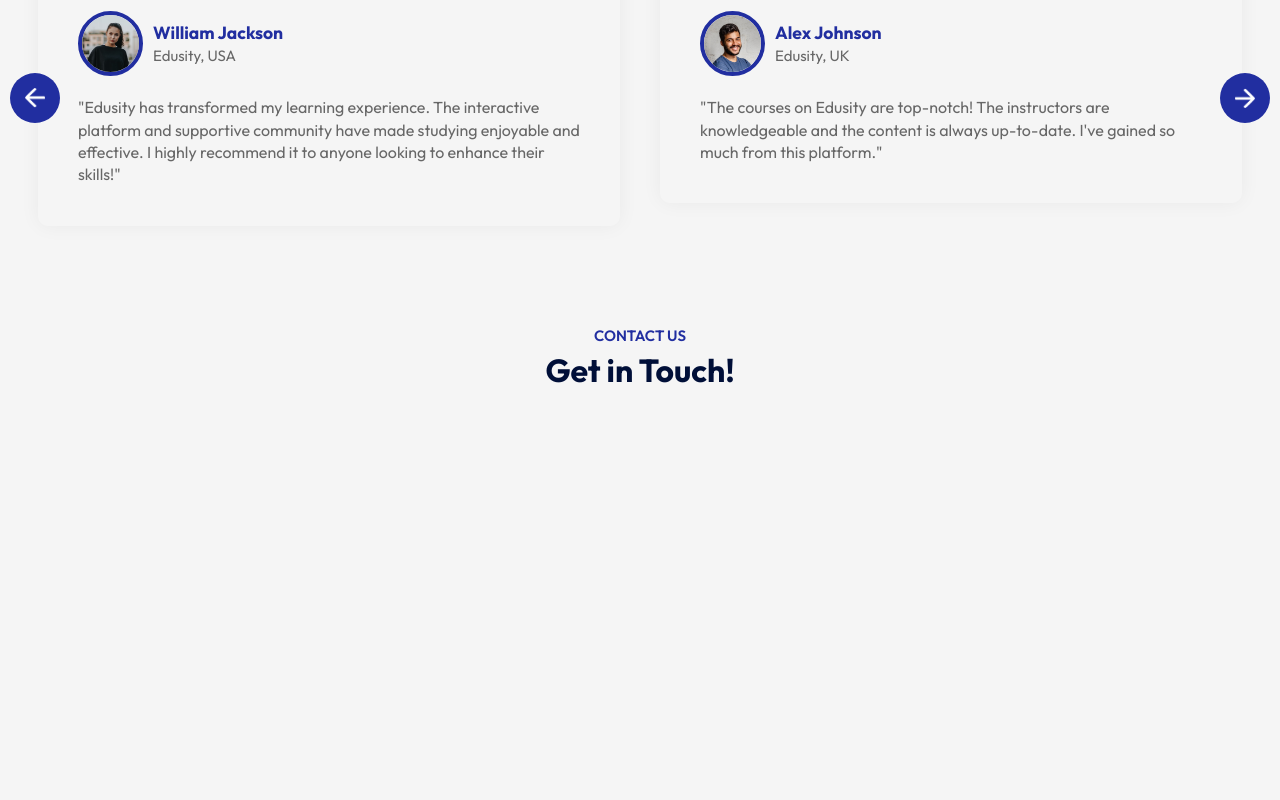
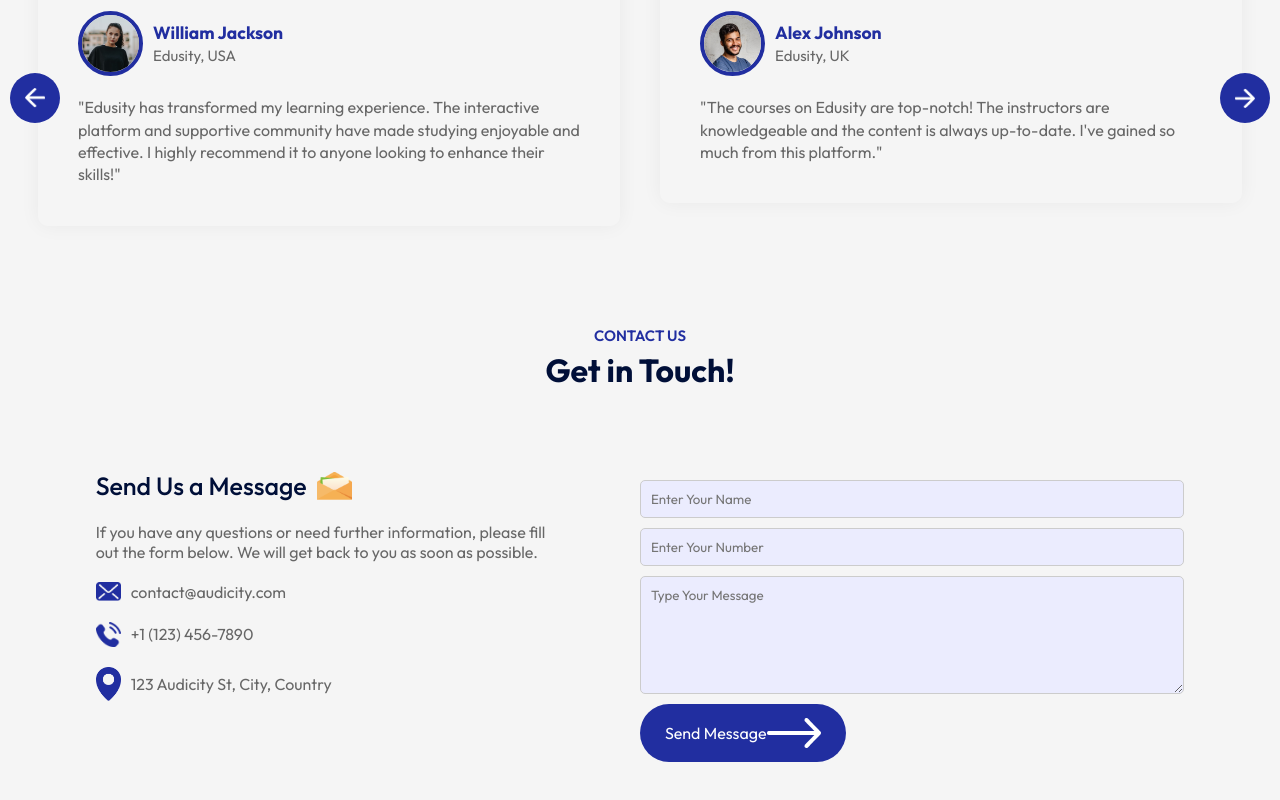
Before and after one commit to alinadeem13/Eudicity---Education-Website---React-JS, a React (Vite) app: page / in a window 1280 px wide. Shown: the part 2839-3639 px from the top of the page. Before the commit the page ends 3259 px from the top, so only its background shows below. Built offline with nearby package versions, Linux system fonts and the light colour scheme.

Commit message:
Contact Page COmpleted

```diff
--- a/src/App.jsx
+++ b/src/App.jsx
@@ -6,6 +6,7 @@ import Title from "./Components/Title/Title";
 import About from "./Components/About/About";
 import Campus from "./Components/Campus/Campus";
 import Testimonials from "./Components/Testimonials/Testimonials";
+import Contact from "./Components/Contact/contact";
 
 const App = () => {
   return (
@@ -22,6 +23,7 @@ const App = () => {
         <Title subtitle="Testominals" title="What Students Says!" />
         <Testimonials />
         <Title subtitle="Contact Us" title="Get in Touch!" />
+        <Contact />
       </div>
     </div>
   );
--- /dev/null
+++ b/src/Components/Contact/contact.css
@@ -0,0 +1,62 @@
+.contact {
+    margin: 80px auto;
+    max-width: 90%;
+    display: flex;
+    align-content: center;
+    justify-content: center;
+}
+
+.contact-col {
+
+    flex-basis: 48%;
+    color: #676767
+}
+
+.contact-col h3 {
+    color: #000F38;
+    font-weight: 500;
+    font-size: 25px;
+    display: flex;
+    align-items: center;
+    margin-bottom: 20px;
+}
+
+.contact-col h3 img {
+    width: 35px;
+    margin-left: 10px;
+}
+
+.contact-col p {
+    max-width: 450px;
+    list-style: 0.3;
+    ;
+}
+
+.contact-col ul li {
+    display: flex;
+    align-items: center;
+    margin: 20px 0;
+
+}
+
+.contact-col ul li img {
+    width: 25px;
+    margin-right: 10px;
+}
+
+.contact form input,
+.contact form textarea {
+    display: block;
+    width: 100%;
+    padding: 10px;
+    margin: 10px 0;
+    border: 1px solid #ccc;
+    border-radius: 5px;
+    background: #EBECFE;
+    outline: 0;
+}
+
+.contact-col span {
+    display: block;
+    margin: 20px 0
+}
--- /dev/null
+++ b/src/Components/Contact/contact.jsx
@@ -0,0 +1,75 @@
+import React from "react";
+import "./contact.css";
+import msg_icon from "../../assets/msg-icon.png"; // Assuming you have an icon for the message
+
+import mail_icon from "../../assets/mail-icon.png"; // Assuming you have an icon for the message
+import phone_icon from "../../assets/phone-icon.png"; // Assuming you have an icon for the message
+import location_icon from "../../assets/location-icon.png"; // Assuming you have an icon for the message
+import white_arrow from "../../assets/white-arrow.png"; // Assuming you have an icon for the message
+
+const Contact = () => {
+  return (
+    <div className="contact">
+      <div className="contact-col">
+        <h3>
+          Send Us a Message <img src={msg_icon} alt=""></img>
+        </h3>
+        <p>
+          If you have any questions or need further information, please fill out
+          the form below. We will get back to you as soon as possible.
+        </p>
+        <ul>
+          <li>
+            <img src={mail_icon} alt="" />
+            contact@audicity.com
+          </li>
+          <li>
+            {" "}
+            <img src={phone_icon} alt=""></img> +1 (123) 456-7890
+          </li>
+          <li>
+            {" "}
+            <img src={location_icon} alt=""></img>
+            <a href="https://www.google.com/maps/place/123+Audicity+St,+City,+Country">
+              123 Audicity St, City, Country
+            </a>
+          </li>
+        </ul>
+      </div>
+      <div className="contact-col">
+        <form>
+          <label>
+            <input
+              type="text"
+              name="name"
+              placeholder="Enter Your Name"
+              required
+            />
+          </label>
+          <label>
+            <input
+              type="tel"
+              name="phone"
+              placeholder="Enter Your Number"
+              required
+            />
+          </label>
+          <label>
+            <textarea
+              name="message"
+              placeholder="Type Your Message"
+              rows="6"
+              required
+            ></textarea>
+          </label>
+          <button className="btn dark-btn" type="submit">
+            Send Message <img src={white_arrow} alt=""></img>
+          </button>
+        </form>
+        <span></span>
+      </div>
+    </div>
+  );
+};
+
+export default Contact;
```
